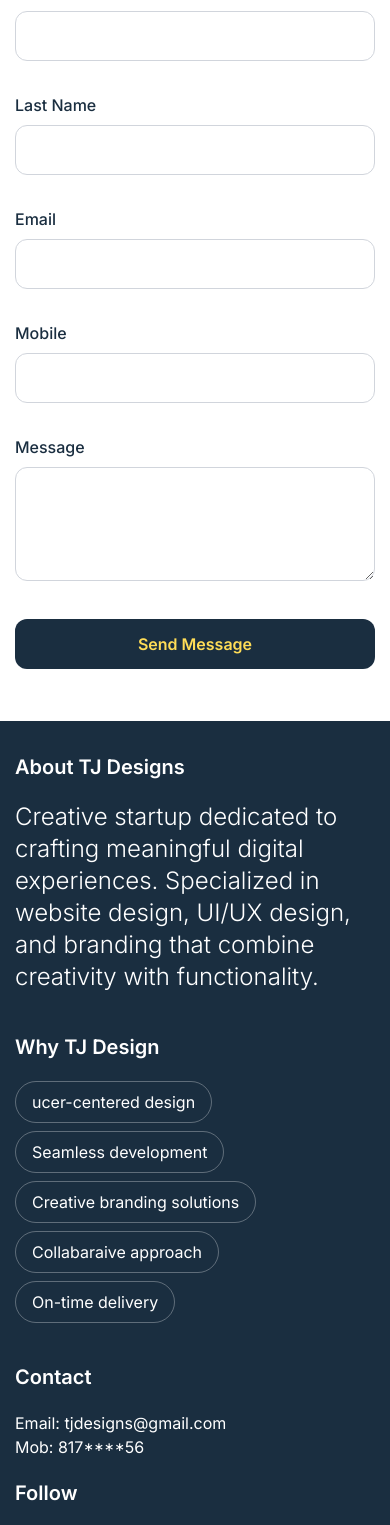
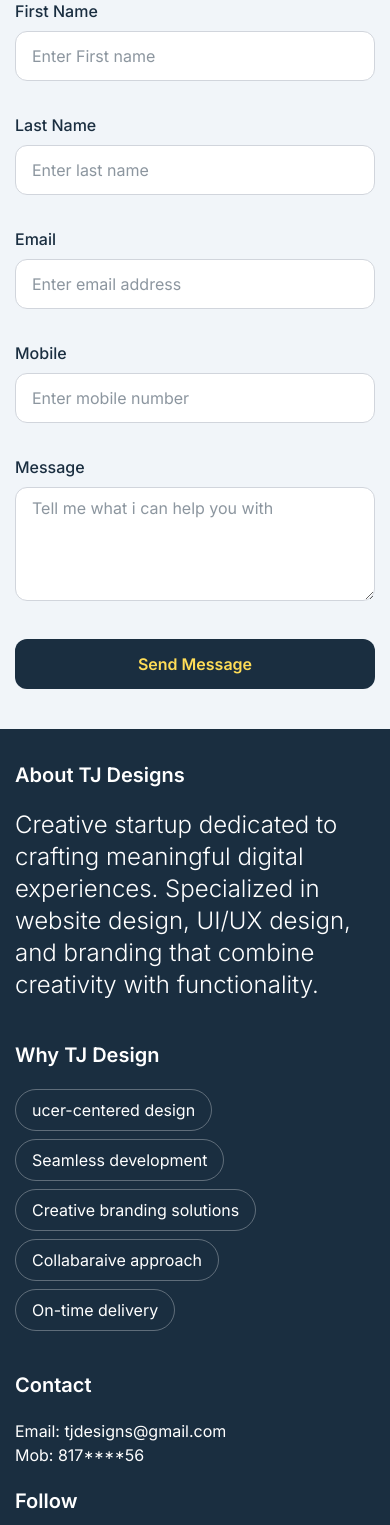
Before and after one commit to tibinjoseph30/tjdesigns, a React (Vite) app: page / in a window 390 px wide. Shown: the part 5365-6890 px from the top of the page. Built offline with nearby package versions, Linux system fonts and the light colour scheme; a web font is replaced by a local one.

Commit message:
styles updated

```diff
--- a/src/components/contact/Contact.tsx
+++ b/src/components/contact/Contact.tsx
@@ -4,7 +4,7 @@ import contactus from "../../assets/images/contact-us.webp";
 
 const Contact = () => {
   return (
-    <SectionLayout id="contact" className="contact bg-white sm:bg-[var(--primary-color)] lg:!py-[calc(var(--section-gap)*2)] mt-5 xl:mt-[var(--section-gap)] relative">
+    <SectionLayout id="contact" className="contact bg-slate-100 sm:bg-[var(--primary-color)] lg:!py-[calc(var(--section-gap)*2)] sm:!py-[calc(var(--section-gap))] !py-10 mt-5 xl:mt-[var(--section-gap)] relative">
       <div className="container">
         <div className="grid md:grid-cols-3 xl:grid-cols-2 gap-5 items-end">
           <div className="md:flex justify-end hidden">
--- a/src/components/contact/ContactForm.tsx
+++ b/src/components/contact/ContactForm.tsx
@@ -53,11 +53,13 @@ const ContactForm = () => {
               <div className="grid sm:grid-cols-2 sm:gap-5 gap-8">
                 <InputField
                   label="First Name"
+                  placeholder="Enter First name"
                   {...register("firstname")}
                   error={errors.firstname?.message}
                 />
                 <InputField
                   label="Last Name"
+                  placeholder="Enter last name"
                   {...register("lastName")}
                   error={errors.lastName?.message}
                 />
@@ -65,18 +67,21 @@ const ContactForm = () => {
               <InputField
                 label="Email"
                 type="email"
+                placeholder="Enter email address"
                 {...register("email")}
                 error={errors.email?.message}
               />
               <InputField
                 label="Mobile"
                 type="tel"
+                placeholder="Enter mobile number"
                 {...register("mobile")}
                 error={errors.mobile?.message}
               />
               <InputField
                 label="Message"
                 textarea
+                placeholder="Tell me what i can help you with"
                 {...register("message")}
                 error={errors.message?.message}
               />
--- a/src/components/layout/footer/Footer.tsx
+++ b/src/components/layout/footer/Footer.tsx
@@ -13,7 +13,7 @@ const footerMenu = [
 
 const Footer = () => {
   return (
-    <footer className="bg-[var(--accent-color)] text-white mt-8 sm:mt-0">
+    <footer className="bg-[var(--accent-color)] text-white">
       <div className="container">
         <div className="grid sm:grid-cols-12 gap-x-5 gap-y-10 py-8 sm:py-[calc(var(--section-gap)*2)]">
           <AboutUs />
--- a/src/components/shared/ui/InputField.tsx
+++ b/src/components/shared/ui/InputField.tsx
@@ -5,6 +5,7 @@ type InputFieldProps = {
   error?: string;
   textarea?: boolean;
   required?: boolean;
+  placeholder?: string;
 };
 
 const InputField = ({
@@ -15,7 +16,7 @@ const InputField = ({
   ...rest
 }: InputFieldProps) => {
   const baseClasses =
-    "border border-[var(--border-color)] rounded-xl px-4 py-2 min-h-[50px] w-full focus:outline-none";
+    "bg-white border border-[var(--border-color)] rounded-xl px-4 py-2 min-h-[50px] w-full focus:outline-none";
   const errorClasses = error
     ? "border-red-500"
     : "border-gray-300";
```
